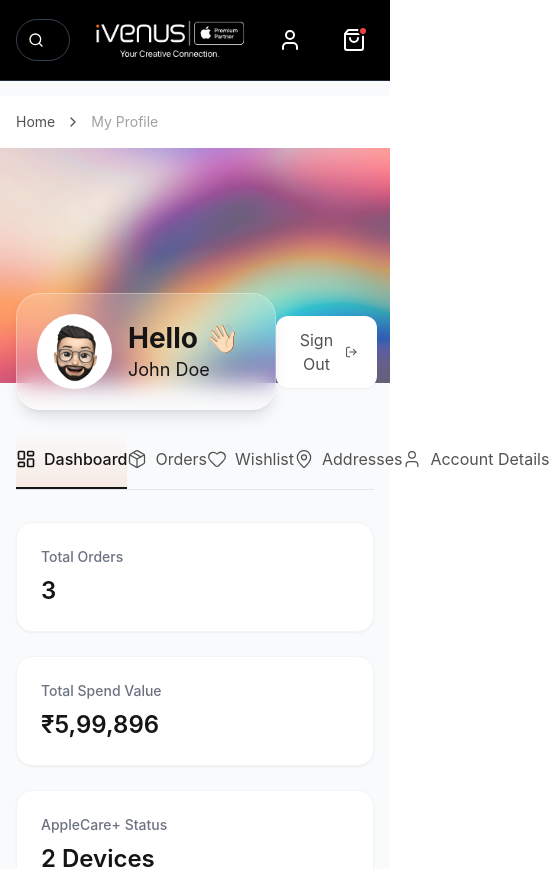
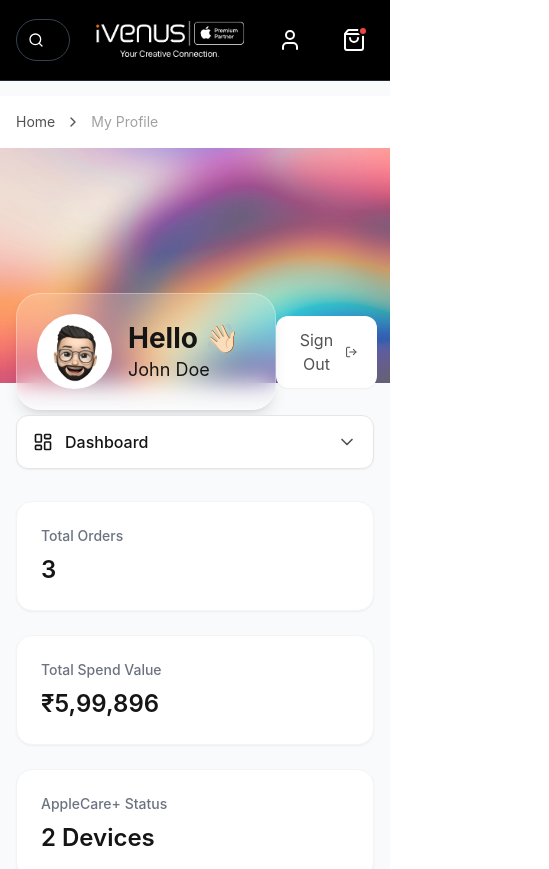
Before and after one commit to netmehul/testvenus, a React (Vite) app: page /account in a window 390 px wide. Shown: the top 869 px of the page, 549 px wide, since content can reach past the window. Built offline with nearby package versions, Linux system fonts and the light colour scheme.

Commit message:
responsive tab fixed

```diff
--- a/src/components/AccountTabs.tsx
+++ b/src/components/AccountTabs.tsx
@@ -1,4 +1,4 @@
-import { LayoutDashboard, Package, Heart, MapPin, User } from 'lucide-react';
+import { LayoutDashboard, Package, Heart, MapPin, User, ChevronDown } from 'lucide-react';
 
 interface AccountTabsProps {
     activeTab: string;
@@ -14,10 +14,38 @@ export function AccountTabs({ activeTab, onTabChange }: AccountTabsProps) {
         { id: 'details', label: 'Account Details', icon: User },
     ];
 
+    const activeTabObj = tabs.find(t => t.id === activeTab);
+    const ActiveIcon = activeTabObj ? activeTabObj.icon : LayoutDashboard;
+
     return (
-        <div className="mt-12 w-full">
+        <div className="mt-8 md:mt-12 w-full">
             <div className="container mx-auto px-4">
-                <div className="relative flex w-full border-b border-[#E5E5E5]">
+
+                {/* Mobile Dropdown */}
+                <div className="md:hidden w-full relative">
+                    <div className="relative w-full border border-[#E5E5E5] rounded-xl bg-white px-4 py-3.5 flex items-center justify-between shadow-sm focus-within:border-[#151515] transition-colors">
+                        <div className="flex items-center gap-3">
+                            <ActiveIcon className="w-5 h-5 text-[#151515]" />
+                            <span className="font-medium text-[#151515] text-base">{activeTabObj?.label}</span>
+                        </div>
+                        <ChevronDown className="w-5 h-5 text-[#525252]" />
+
+                        <select
+                            value={activeTab}
+                            onChange={(e) => onTabChange(e.target.value)}
+                            className="absolute inset-0 w-full h-full opacity-0 cursor-pointer"
+                        >
+                            {tabs.map((tab) => (
+                                <option key={tab.id} value={tab.id}>
+                                    {tab.label}
+                                </option>
+                            ))}
+                        </select>
+                    </div>
+                </div>
+
+                {/* Desktop Tabs */}
+                <div className="hidden md:flex relative w-full border-b border-[#E5E5E5]">
                     {tabs.map((tab) => {
                         const Icon = tab.icon;
                         const isActive = activeTab === tab.id;
```
